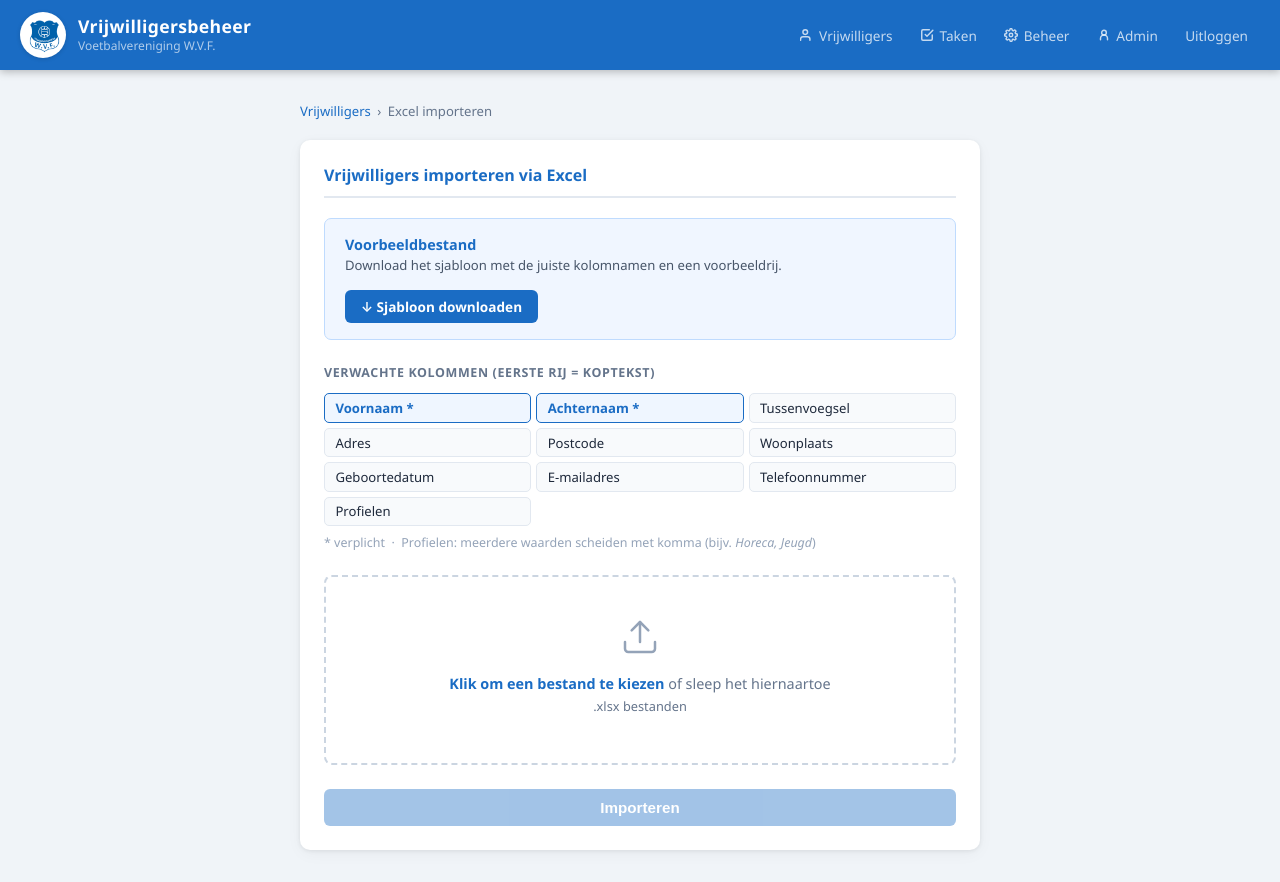
After one commit to Panninaggi/wvf-vrijwilligers, a Flask app: page /import in a window 1280 px wide. The commit adds this page. Run offline with Flask 3, Linux system fonts and the light colour scheme; the visitor is signed in with stand-in values (Sample User, id 1); data comes from the database, SQL or seed files in the repository; some libraries are stand-ins or nearby versions.

Commit message:
feat: Excel import voor vrijwilligers

```diff
--- a/app.py
+++ b/app.py
@@ -790,6 +790,148 @@ def verwijderen(vid):
     return redirect(url_for('index'))
 
 
+# ── Excel import ──────────────────────────────────────────────────────────────
+
+IMPORT_KOLOMMEN = [
+    'Voornaam', 'Tussenvoegsel', 'Achternaam', 'Adres', 'Postcode',
+    'Woonplaats', 'Geboortedatum', 'E-mailadres', 'Telefoonnummer', 'Profielen',
+]
+
+
+@app.route('/import', methods=['GET'])
+@login_required
+@rol_vereist('beheerder')
+def import_form():
+    return render_template('import.html')
+
+
+@app.route('/import/template')
+@login_required
+@rol_vereist('beheerder')
+def import_template():
+    import openpyxl, io
+    from flask import send_file
+    wb = openpyxl.Workbook()
+    ws = wb.active
+    ws.title = 'Vrijwilligers'
+
+    # Headers met opmaak
+    from openpyxl.styles import Font, PatternFill, Alignment
+    header_fill = PatternFill('solid', fgColor='1A6CC4')
+    for col, naam in enumerate(IMPORT_KOLOMMEN, 1):
+        cel = ws.cell(row=1, column=col, value=naam)
+        cel.font = Font(bold=True, color='FFFFFF')
+        cel.fill = header_fill
+        cel.alignment = Alignment(horizontal='center')
+        ws.column_dimensions[cel.column_letter].width = max(14, len(naam) + 2)
+
+    # Voorbeeldrij
+    ws.append(['Jan', 'van', 'Janssen', 'Dorpstraat 1', '8000 AA',
+               'Zwolle', '01-01-1985', 'jan@wvf.nl', '06-12345678',
+               'Horeca, Jeugd'])
+
+    buf = io.BytesIO()
+    wb.save(buf)
+    buf.seek(0)
+    return send_file(buf, mimetype='application/vnd.openxmlformats-officedocument.spreadsheetml.sheet',
+                     as_attachment=True, download_name='wvf-vrijwilligers-import.xlsx')
+
+
+@app.route('/import', methods=['POST'])
+@login_required
+@rol_vereist('beheerder')
+def import_verwerken():
+    bestand = request.files.get('bestand')
+    if not bestand or not bestand.filename.endswith(('.xlsx', '.xls')):
+        flash('Selecteer een geldig Excel-bestand (.xlsx).', 'error')
+        return redirect(url_for('import_form'))
+
+    try:
+        import openpyxl, io
+        wb = openpyxl.load_workbook(io.BytesIO(bestand.read()), data_only=True)
+        ws = wb.active
+    except Exception as e:
+        flash(f'Kon bestand niet lezen: {e}', 'error')
+        return redirect(url_for('import_form'))
+
+    # Kolomtoewijzing op basis van headernamen (hoofdlettersonafhankelijk)
+    headers = {}
+    for col in ws.iter_cols(min_row=1, max_row=1):
+        for cel in col:
+            if cel.value:
+                headers[str(cel.value).strip().lower()] = cel.column - 1
+
+    def kolom(rij_waarden, *namen):
+        for naam in namen:
+            idx = headers.get(naam.lower())
+            if idx is not None and idx < len(rij_waarden):
+                val = rij_waarden[idx]
+                return str(val).strip() if val is not None else ''
+        return ''
+
+    conn = get_db()
+    # Haal geldige profielnamen op
+    geldige_profielen = {r['naam'].lower(): r['naam']
+                         for r in conn.execute('SELECT naam FROM profielen').fetchall()}
+
+    toegevoegd, overgeslagen, fouten = 0, 0, []
+
+    for rijnr, rij in enumerate(ws.iter_rows(min_row=2, values_only=True), start=2):
+        if all(v is None or str(v).strip() == '' for v in rij):
+            continue  # lege rij
+
+        voornaam   = kolom(rij, 'voornaam')
+        achternaam = kolom(rij, 'achternaam')
+
+        if not voornaam or not achternaam:
+            fouten.append(f'Rij {rijnr}: voornaam of achternaam ontbreekt — overgeslagen')
+            overgeslagen += 1
+            continue
+
+        tussenvoegsel = kolom(rij, 'tussenvoegsel')
+        naam = ' '.join(p for p in [voornaam, tussenvoegsel, achternaam] if p)
+
+        # Profielen verwerken
+        profiel_tekst = kolom(rij, 'profielen', 'profiel')
+        profiel_namen = []
+        for p in profiel_tekst.split(','):
+            p = p.strip()
+            if p.lower() in geldige_profielen:
+                profiel_namen.append(geldige_profielen[p.lower()])
+            elif p:
+                fouten.append(f'Rij {rijnr}: onbekend profiel "{p}" — overgeslagen')
+
+        try:
+            conn.insert('''
+                INSERT INTO vrijwilligers
+                (naam, voornaam, tussenvoegsel, achternaam, adres, postcode,
+                 woonplaats, geboortedatum, email, telefoonnummer,
+                 profielen, status_vrijwilliger)
+                VALUES (?,?,?,?,?,?,?,?,?,?,?,?)
+            ''', (naam, voornaam, tussenvoegsel, achternaam,
+                  kolom(rij, 'adres'),
+                  kolom(rij, 'postcode'),
+                  kolom(rij, 'woonplaats'),
+                  kolom(rij, 'geboortedatum'),
+                  kolom(rij, 'e-mailadres', 'email'),
+                  kolom(rij, 'telefoonnummer', 'telefoon'),
+                  '||'.join(profiel_namen),
+                  'Nieuw'))
+            toegevoegd += 1
+        except Exception as e:
+            fouten.append(f'Rij {rijnr} ({naam}): {e}')
+            overgeslagen += 1
+
+    conn.commit()
+    conn.close()
+
+    return render_template('import.html',
+                           toegevoegd=toegevoegd,
+                           overgeslagen=overgeslagen,
+                           fouten=fouten,
+                           klaar=True)
+
+
 # ── Taken ──────────────────────────────────────────────────────────────────────
 
 @app.route('/taken')
--- a/requirements.txt
+++ b/requirements.txt
@@ -3,3 +3,4 @@ gunicorn>=21.2.0
 qrcode[pil]>=7.4
 psycopg2-binary>=2.9.9
 pg8000>=1.30.0
+openpyxl>=3.1.0
--- /dev/null
+++ b/templates/import.html
@@ -0,0 +1,153 @@
+{% extends 'base.html' %}
+{% block title %}Excel importeren — WVF{% endblock %}
+
+{% block head %}
+<style>
+  .import-page { max-width: 720px; margin: 2rem auto; padding: 0 1.25rem; }
+  .upload-zone {
+    border: 2px dashed #cbd5e1; border-radius: 8px;
+    padding: 2.5rem; text-align: center; cursor: pointer;
+    transition: border-color .2s, background .2s;
+    margin: 1rem 0;
+  }
+  .upload-zone:hover, .upload-zone.dragover { border-color: #1A6CC4; background: #f0f6ff; }
+  .upload-zone svg { color: #94a3b8; margin-bottom: .75rem; }
+  .upload-zone p { color: #64748b; font-size: .9rem; margin: 0; }
+  .upload-zone strong { color: #1A6CC4; }
+  .file-info { font-size: .85rem; color: #1A6CC4; margin-top: .5rem; font-weight: 600; }
+
+  .kolommen-grid { display: grid; grid-template-columns: repeat(auto-fill, minmax(180px, 1fr)); gap: .3rem; margin-top: .75rem; }
+  .kol-item { background: #f8fafc; border: 1px solid #e2e8f0; border-radius: 5px; padding: .3rem .65rem; font-size: .82rem; }
+  .kol-item.vereist { border-color: #1A6CC4; background: #eff6ff; color: #1A6CC4; font-weight: 600; }
+
+  .resultaat { border-radius: 8px; padding: 1.25rem; margin-bottom: 1rem; }
+  .resultaat.success { background: #f0fdf4; border: 1px solid #bbf7d0; }
+  .resultaat.warning { background: #fefce8; border: 1px solid #fde68a; }
+  .fout-lijst { margin-top: .75rem; font-size: .82rem; color: #854d0e; }
+  .fout-item { padding: .2rem 0; border-bottom: 1px solid #fde68a; }
+  .fout-item:last-child { border: none; }
+</style>
+{% endblock %}
+
+{% block content %}
+<div class="import-page">
+  <div class="breadcrumb">
+    <a href="/">Vrijwilligers</a>
+    <span>›</span>
+    <span>Excel importeren</span>
+  </div>
+
+  {% if klaar %}
+  <!-- Resultaat -->
+  <div class="resultaat {{ 'success' if toegevoegd > 0 else 'warning' }}">
+    <div style="display:flex;align-items:center;gap:.75rem;margin-bottom:.5rem">
+      {% if toegevoegd > 0 %}
+      <svg width="22" height="22" viewBox="0 0 24 24" fill="none" stroke="#166534" stroke-width="2.5" stroke-linecap="round" stroke-linejoin="round"><path d="M22 11.08V12a10 10 0 1 1-5.93-9.14"/><polyline points="22 4 12 14.01 9 11.01"/></svg>
+      {% endif %}
+      <strong style="font-size:1rem">Import voltooid</strong>
+    </div>
+    <p style="font-size:.9rem;color:#334155">
+      <strong style="color:#166534">{{ toegevoegd }} vrijwilliger(s) toegevoegd</strong>
+      {% if overgeslagen %} · <span style="color:#854d0e">{{ overgeslagen }} overgeslagen</span>{% endif %}
+    </p>
+    {% if fouten %}
+    <div class="fout-lijst">
+      {% for f in fouten %}
+      <div class="fout-item">⚠ {{ f }}</div>
+      {% endfor %}
+    </div>
+    {% endif %}
+  </div>
+
+  <div style="display:flex;gap:.75rem">
+    <a href="/" class="btn-primary" style="text-align:center;text-decoration:none;flex:1">
+      Naar vrijwilligersoverzicht →
+    </a>
+    <a href="/import" style="padding:.62rem 1rem;background:#f1f5f9;color:#475569;border:1.5px solid #e2e8f0;border-radius:6px;font-size:.9rem;font-weight:600;text-decoration:none">
+      Nog een import
+    </a>
+  </div>
+
+  {% else %}
+  <!-- Upload formulier -->
+  <div class="card">
+    <div class="card-title">Vrijwilligers importeren via Excel</div>
+
+    <!-- Template downloaden -->
+    <div style="background:#f0f6ff;border:1px solid #bfdbfe;border-radius:7px;padding:1rem 1.25rem;margin-bottom:1.5rem;display:flex;align-items:center;justify-content:space-between;gap:1rem;flex-wrap:wrap">
+      <div>
+        <div style="font-weight:600;color:#1A6CC4;font-size:.9rem">Voorbeeldbestand</div>
+        <div style="font-size:.82rem;color:#475569;margin-top:.15rem">Download het sjabloon met de juiste kolomnamen en een voorbeeldrij.</div>
+      </div>
+      <a href="/import/template"
+         style="padding:.45rem 1rem;background:#1A6CC4;color:#fff;border-radius:6px;font-size:.85rem;font-weight:600;text-decoration:none;white-space:nowrap">
+        ↓ Sjabloon downloaden
+      </a>
+    </div>
+
+    <!-- Verwachte kolommen -->
+    <div style="margin-bottom:1.5rem">
+      <div style="font-size:.78rem;font-weight:700;text-transform:uppercase;letter-spacing:.05em;color:#64748b;margin-bottom:.5rem">
+        Verwachte kolommen (eerste rij = koptekst)
+      </div>
+      <div class="kolommen-grid">
+        <div class="kol-item vereist">Voornaam *</div>
+        <div class="kol-item vereist">Achternaam *</div>
+        <div class="kol-item">Tussenvoegsel</div>
+        <div class="kol-item">Adres</div>
+        <div class="kol-item">Postcode</div>
+        <div class="kol-item">Woonplaats</div>
+        <div class="kol-item">Geboortedatum</div>
+        <div class="kol-item">E-mailadres</div>
+        <div class="kol-item">Telefoonnummer</div>
+        <div class="kol-item">Profielen</div>
+      </div>
+      <p style="font-size:.78rem;color:#94a3b8;margin-top:.5rem">
+        * verplicht &nbsp;·&nbsp; Profielen: meerdere waarden scheiden met komma (bijv. <em>Horeca, Jeugd</em>)
+      </p>
+    </div>
+
+    <!-- Upload -->
+    <form method="POST" action="/import" enctype="multipart/form-data" id="importForm">
+      <div class="upload-zone" id="uploadZone" onclick="document.getElementById('bestand').click()">
+        <svg width="40" height="40" viewBox="0 0 24 24" fill="none" stroke="currentColor" stroke-width="1.5" stroke-linecap="round" stroke-linejoin="round"><path d="M21 15v4a2 2 0 0 1-2 2H5a2 2 0 0 1-2-2v-4"/><polyline points="17 8 12 3 7 8"/><line x1="12" y1="3" x2="12" y2="15"/></svg>
+        <p><strong>Klik om een bestand te kiezen</strong> of sleep het hiernaartoe</p>
+        <p style="margin-top:.25rem;font-size:.8rem">.xlsx bestanden</p>
+        <div class="file-info" id="fileInfo"></div>
+      </div>
+      <input type="file" id="bestand" name="bestand" accept=".xlsx,.xls" style="display:none" onchange="toonBestand(this)">
+      <button type="submit" class="btn-primary" id="submitBtn" disabled style="opacity:.4">
+        Importeren
+      </button>
+    </form>
+  </div>
+  {% endif %}
+</div>
+{% endblock %}
+
+{% block scripts %}
+<script>
+  function toonBestand(input) {
+    const info = document.getElementById('fileInfo');
+    const btn = document.getElementById('submitBtn');
+    if (input.files.length > 0) {
+      info.textContent = '✓ ' + input.files[0].name;
+      btn.disabled = false;
+      btn.style.opacity = '1';
+    }
+  }
+
+  const zone = document.getElementById('uploadZone');
+  if (zone) {
+    zone.addEventListener('dragover', e => { e.preventDefault(); zone.classList.add('dragover'); });
+    zone.addEventListener('dragleave', () => zone.classList.remove('dragover'));
+    zone.addEventListener('drop', e => {
+      e.preventDefault();
+      zone.classList.remove('dragover');
+      const input = document.getElementById('bestand');
+      input.files = e.dataTransfer.files;
+      toonBestand(input);
+    });
+  }
+</script>
+{% endblock %}
--- a/templates/index.html
+++ b/templates/index.html
@@ -6,7 +6,10 @@
   <div class="card">
     <div class="card-title-row">
       <span class="card-title">Geregistreerde vrijwilligers</span>
-      <a href="/toevoegen" class="btn-new">+ Vrijwilliger toevoegen</a>
+      <div style="display:flex;gap:.5rem">
+        <a href="/import" class="btn-new" style="background:#475569">↑ Excel importeren</a>
+        <a href="/toevoegen" class="btn-new">+ Vrijwilliger toevoegen</a>
+      </div>
     </div>
 
     <form method="GET" action="/" class="search-row">
```
